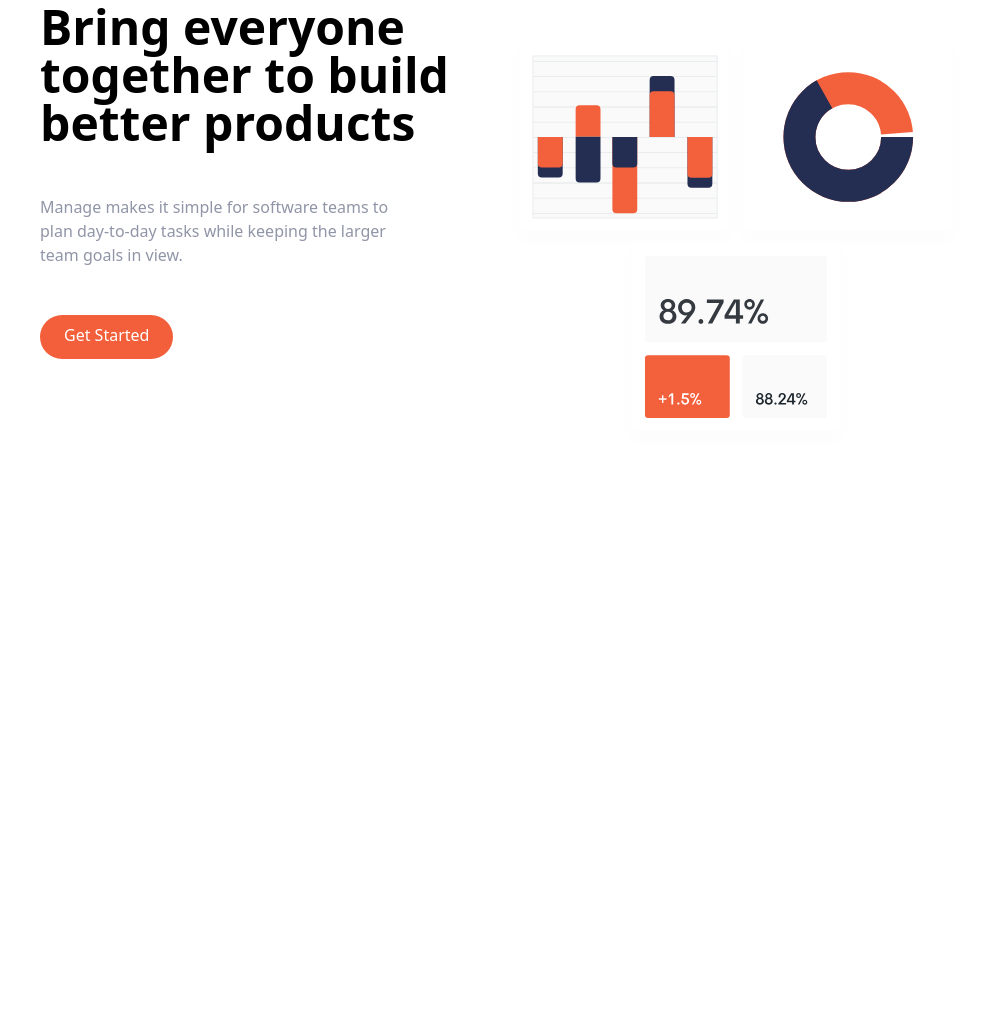
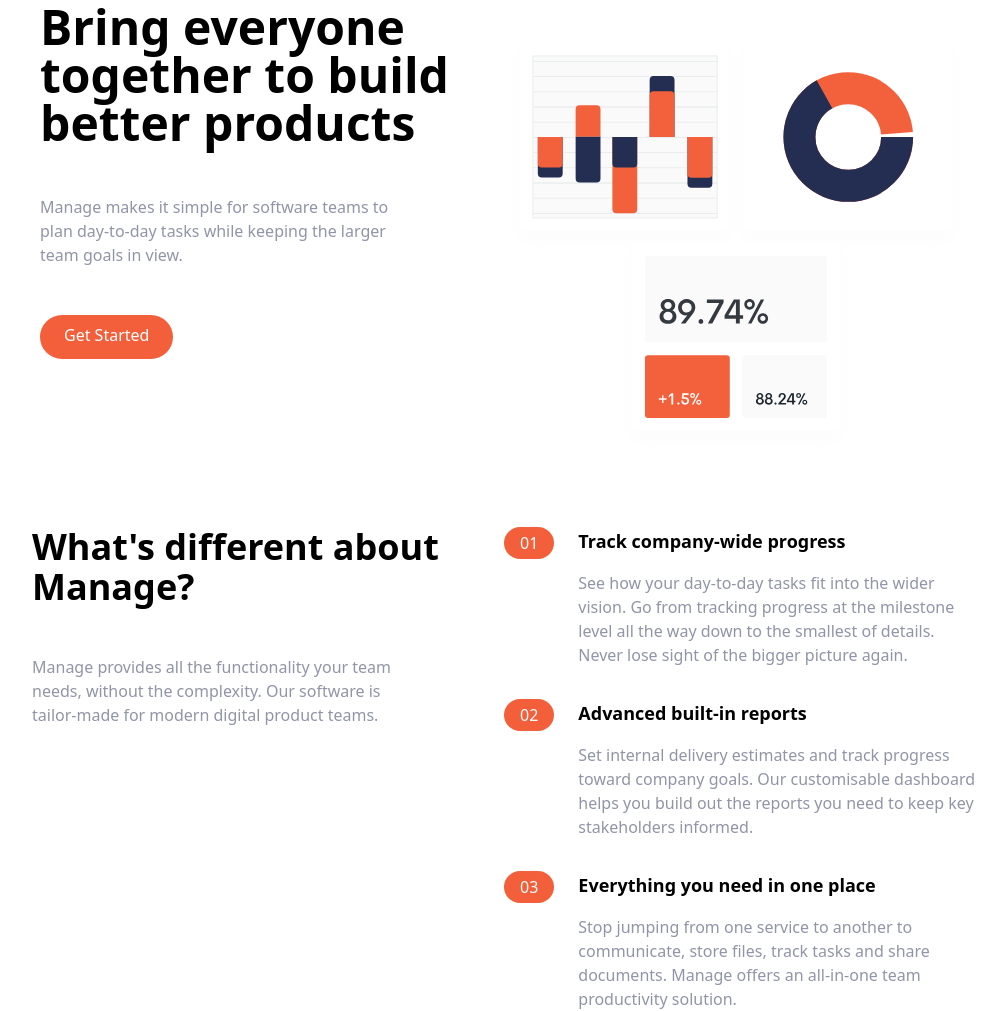
Before and after one commit to TheOpti/tailwind-crash-course, a website: page index.html in a window 1280 px wide. Shown: the part 129-1140 px from the top of the page, without its empty margins (136-1141 px from the left). Before the commit the page ends 800 px from the top, so only its background shows below. Drawn offline with nearby package versions, Linux system fonts and the light colour scheme; files that its build step writes are made by us from their sources.

Commit message:
Add features section

```diff
--- a/index.html
+++ b/index.html
@@ -62,5 +62,118 @@
         </div>
       </div>
     </section>
+
+    <!-- Features section -->
+    <section id="features">
+      <div
+        class="container flex flex-col px-4 mx-auto mt-10 space-y-12 md:space-y-0 md:flex-row"
+      >
+        <!-- What's different -->
+        <div class="flex flex-col space-y-12 md:w-1/2">
+          <h2 class="max-w-md text-4xl font-bold text-center md:text-left">
+            What's different about Manage?
+          </h2>
+          <p class="max-w-sm text-center text-darkGrayishBlue md:text-left">
+            Manage provides all the functionality your team needs, without the
+            complexity. Our software is tailor-made for modern digital product
+            teams.
+          </p>
+        </div>
+
+        <!-- List -->
+        <div class="flex flex-col space-y-8 md:w-1/2">
+          <!-- List item 1 -->
+          <div
+            class="flex flex-col space-y-3 md:space-y-0 md:space-x-6 md:flex-row"
+          >
+            <!-- Heading -->
+            <div class="rounded-l-full bg-brightRedSupLight md:bg-transparent">
+              <div class="flex items-center space-x-2">
+                <div
+                  class="px-4 py-2 text-white rounded-full md:py-1 bg-brightRed"
+                >
+                  01
+                </div>
+                <h3 class="text-base font-bold md:mb-4 md:hidden">
+                  Track company-wide progress
+                </h3>
+              </div>
+            </div>
+
+            <div>
+              <h3 class="hidden mb-4 text-lg font-bold md:block">
+                Track company-wide progress
+              </h3>
+              <p class="text-darkGrayishBlue">
+                See how your day-to-day tasks fit into the wider vision. Go from
+                tracking progress at the milestone level all the way down to the
+                smallest of details. Never lose sight of the bigger picture
+                again.
+              </p>
+            </div>
+          </div>
+
+          <!-- List item 2 -->
+          <div
+            class="flex flex-col space-y-3 md:space-y-0 md:space-x-6 md:flex-row"
+          >
+            <!-- Heading -->
+            <div class="rounded-l-full bg-brightRedSupLight md:bg-transparent">
+              <div class="flex items-center space-x-2">
+                <div
+                  class="px-4 py-2 text-white rounded-full md:py-1 bg-brightRed"
+                >
+                  02
+                </div>
+                <h3 class="text-base font-bold md:mb-4 md:hidden">
+                  Advanced built-in reports
+                </h3>
+              </div>
+            </div>
+
+            <div>
+              <h3 class="hidden mb-4 text-lg font-bold md:block">
+                Advanced built-in reports
+              </h3>
+              <p class="text-darkGrayishBlue">
+                Set internal delivery estimates and track progress toward
+                company goals. Our customisable dashboard helps you build out
+                the reports you need to keep key stakeholders informed.
+              </p>
+            </div>
+          </div>
+
+          <!-- List item 3 -->
+          <div
+            class="flex flex-col space-y-3 md:space-y-0 md:space-x-6 md:flex-row"
+          >
+            <!-- Heading -->
+            <div class="rounded-l-full bg-brightRedSupLight md:bg-transparent">
+              <div class="flex items-center space-x-2">
+                <div
+                  class="px-4 py-2 text-white rounded-full md:py-1 bg-brightRed"
+                >
+                  03
+                </div>
+                <h3 class="text-base font-bold md:mb-4 md:hidden">
+                  Everything you need in one place
+                </h3>
+              </div>
+            </div>
+
+            <div>
+              <h3 class="hidden mb-4 text-lg font-bold md:block">
+                Everything you need in one place
+              </h3>
+              <p class="text-darkGrayishBlue">
+                Stop jumping from one service to another to communicate, store
+                files, track tasks and share documents. Manage offers an
+                all-in-one team productivity solution.
+              </p>
+            </div>
+          </div>
+        </div>
+      </div>
+    </section>
   </body>
 </html>
```
